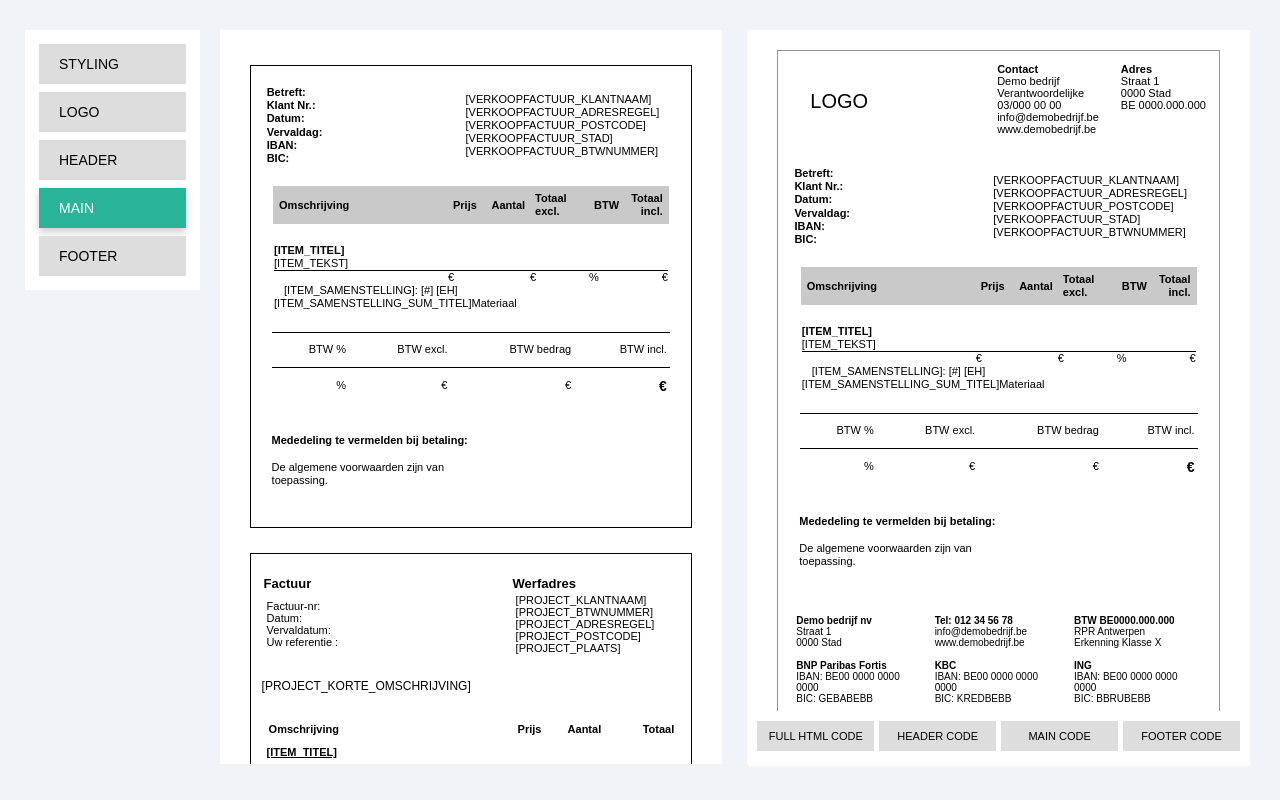
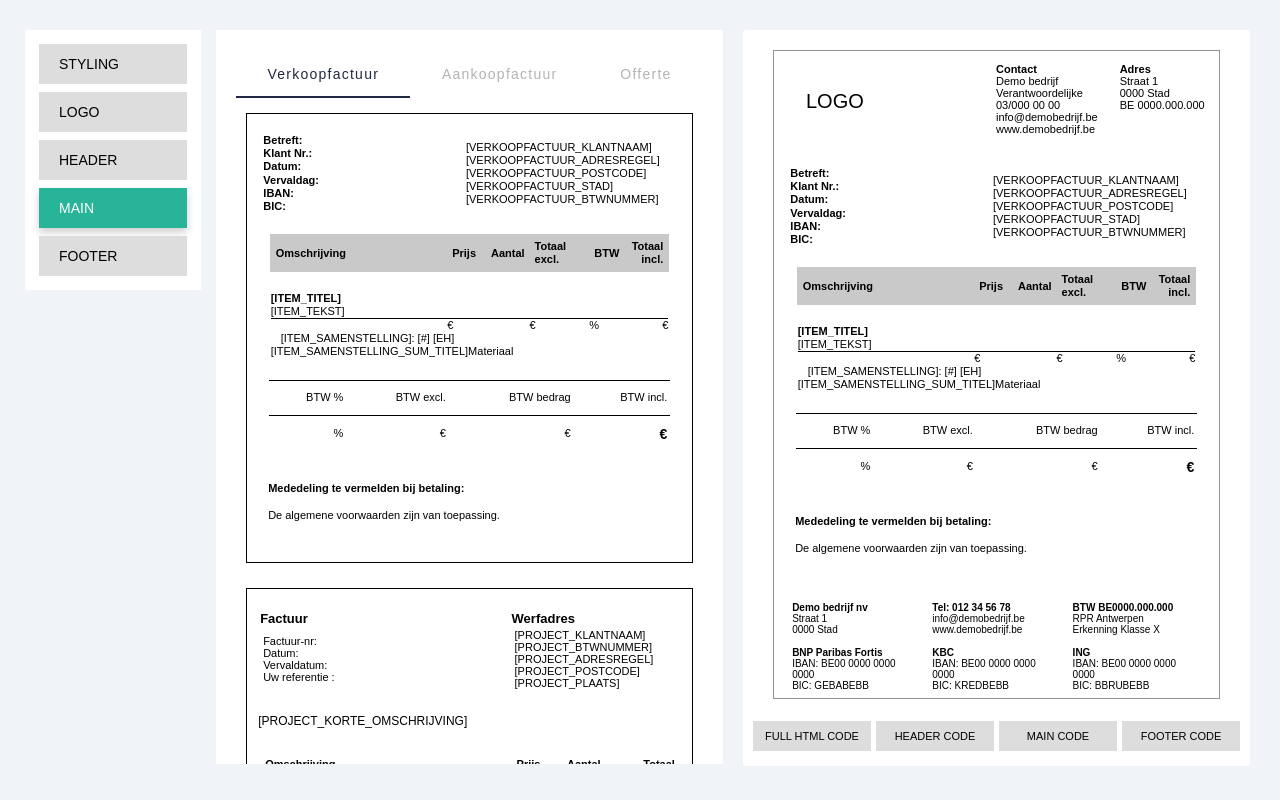
Before and after one commit to Karen03y/iamd-stage-wizard, an Angular app: page / in a window 1280 px wide. Both pictures are taken after a click on the button "MAIN". Built offline with nearby package versions, Linux system fonts and the light colour scheme.

Commit message:
added material tabs and styling

```diff
--- a/angular.json
+++ b/angular.json
@@ -85,7 +85,6 @@
               "src/assets"
             ],
             "styles": [
-              "@angular/material/prebuilt-themes/indigo-pink.css",
               "src/styles.css"
             ],
             "scripts": []
--- a/src/app/app.component.css
+++ b/src/app/app.component.css
@@ -3,7 +3,6 @@ main {
   justify-content: center;
   align-items: center;
   padding: 10px 20px;
-  gap: 5px;
   min-height: 100vh;
   background-color: #f0f3f7;
 }
--- a/src/app/components/main/main.component.css
+++ b/src/app/components/main/main.component.css
@@ -1,7 +1,61 @@
+/* aangepaste styles tabs */
+
+html {
+  --mdc-tab-indicator-active-indicator-height: 2px;
+  --mdc-tab-indicator-active-indicator-shape: 0;
+  --mdc-secondary-navigation-tab-container-height: 48px;
+  --mat-tab-header-divider-color: transparent;
+  --mat-tab-header-divider-height: 0;
+}
+
+.mat-mdc-tab-group,
+.mat-mdc-tab-nav-bar {
+  --mdc-tab-indicator-active-indicator-color: var(--brand-primary);
+  --mat-tab-header-disabled-ripple-color: var(--brand-accent);
+  --mat-tab-header-pagination-icon-color: white;
+  --mat-tab-header-inactive-label-text-color: #b3b3b3;
+  --mat-tab-header-active-label-text-color: var(--brand-primary);
+  --mat-tab-header-inactive-ripple-color: var(--brand-primary);
+  --mat-tab-header-active-focus-label-text-color: var(--brand-primary);
+  --mat-tab-header-active-hover-label-text-color: var(--brand-primary);
+  --mat-tab-header-active-focus-indicator-color: var(--brand-primary);
+  --mat-tab-header-active-hover-indicator-color: var(--brand-primary);
+}
+
+.mat-mdc-tab-group.mat-accent,
+.mat-mdc-tab-nav-bar.mat-accent {
+  --mdc-tab-indicator-active-indicator-color: var(--brand-primary);
+  /* --mat-tab-header-disabled-ripple-color: rgba(255, 255, 255, 0.5); */
+  --mat-tab-header-pagination-icon-color: white;
+  /* --mat-tab-header-inactive-label-text-color: rgba(255, 255, 255, 0.6); */
+  --mat-tab-header-active-label-text-color: var(--brand-primary);
+  --mat-tab-header-active-ripple-color: var(--brand-primary);
+  --mat-tab-header-inactive-ripple-color: var(--brand-primary);
+  /* --mat-tab-header-inactive-focus-label-text-color: rgba(255, 255, 255, 0.6);*/
+  /*  --mat-tab-header-inactive-hover-label-text-color: rgba(255, 255, 255, 0.6);*/
+  --mat-tab-header-active-focus-label-text-color: var(--brand-primary);
+  --mat-tab-header-active-hover-label-text-color: var(--brand-primary);
+  --mat-tab-header-active-focus-indicator-color: var(--brand-primary);
+  --mat-tab-header-active-hover-indicator-color: var(--brand-primary);
+}
+
+.mat-mdc-tab-header {
+  --mdc-secondary-navigation-tab-container-height: 48px;
+}
+
+.mat-mdc-tab-header {
+  --mat-tab-header-label-text-font: Roboto, sans-serif;
+  --mat-tab-header-label-text-size: 14px;
+  --mat-tab-header-label-text-tracking: 0.0892857143em;
+  --mat-tab-header-label-text-line-height: 36px;
+  --mat-tab-header-label-text-weight: 400;
+  font-weight: 400;
+}
+
 /* Mains */
-.main {
+.mains {
+  padding: 10px;
   margin: 5px auto;
-  padding: 10px;
 }
 
 .main-content {
--- a/src/app/components/main/main.component.html
+++ b/src/app/components/main/main.component.html
@@ -1,4 +1,6 @@
-<div class="main" *ngFor="let main of mains">
+<mat-tab-group animationDuration="0ms">
+  <mat-tab label="Verkoopfactuur">
+    <div class="mains" *ngFor="let main of mains">
       <div class="main-content">
         <div
           class="main-preview"
@@ -7,3 +9,29 @@
         ></div>
       </div>
     </div>
+  </mat-tab>
+  <mat-tab label="Aankoopfactuur">
+    Aankoopfactuur
+    <div class="mains" *ngFor="let main of mains">
+      <div class="main-content">
+        <div
+          class="main-preview"
+          [innerHTML]="main.content"
+          (click)="onMainChange(main)"
+        ></div>
+      </div>
+    </div>
+  </mat-tab>
+  <mat-tab label="Offerte"
+    >Offerte
+    <div class="mains" *ngFor="let main of mains">
+      <div class="main-content">
+        <div
+          class="main-preview"
+          [innerHTML]="main.content"
+          (click)="onMainChange(main)"
+        ></div>
+      </div>
+    </div>
+  </mat-tab>
+</mat-tab-group>
--- a/src/app/components/main/main.component.ts
+++ b/src/app/components/main/main.component.ts
@@ -1,15 +1,17 @@
-import { Component, EventEmitter, Output } from '@angular/core';
+import { Component, EventEmitter, Output, ViewEncapsulation } from '@angular/core';
 import { FormsModule } from '@angular/forms';
 import { CommonModule } from '@angular/common';
 import { Main } from '../../../types';
 import { LoadContentService } from '../../services/load-content.service';
+import {MatTabsModule} from '@angular/material/tabs';
 
 @Component({
   selector: 'app-main',
   standalone: true,
-  imports: [FormsModule, CommonModule],
+  imports: [FormsModule, CommonModule, MatTabsModule],
   templateUrl: './main.component.html',
-  styleUrl: './main.component.css'
+  styleUrl: './main.component.css',
+  encapsulation: ViewEncapsulation.None,
 })
 export class MainComponent {
 @Output() mainChange: EventEmitter<Main> = new EventEmitter<Main>();
```
Lines whose indentation alone changed are shown as unchanged.
